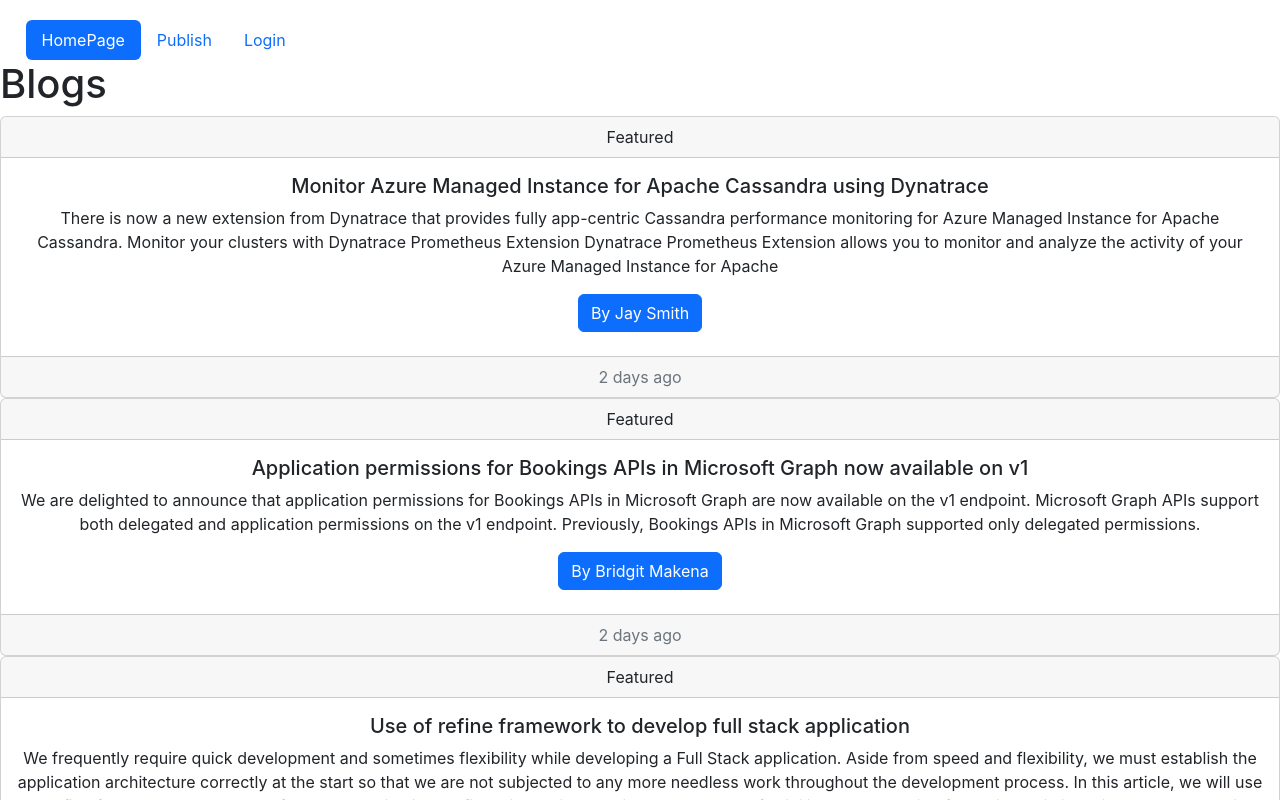
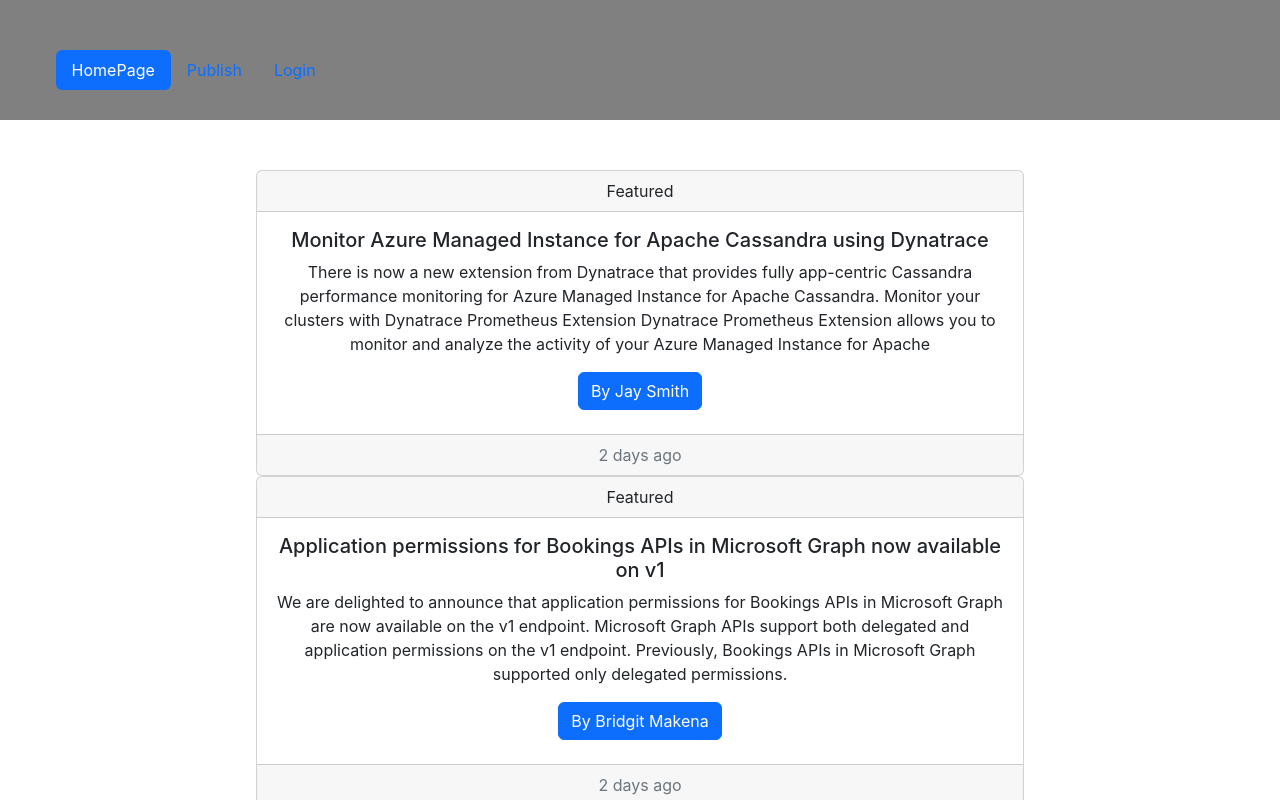
Before and after one commit to Juddymwai/The-Blog-HUB, a React (Create React App) app: page / in a window 1280 px wide. Shown: the top 800 px of the page. Built offline with nearby package versions, Linux system fonts and the light colour scheme; data requests are answered from the project's data file.

Commit message:
adds background color to the navbar

```diff
--- a/db.json
+++ b/db.json
@@ -39,6 +39,12 @@
       "Content": "fggh",
       "Author": "g",
       "id": 6
+    },
+    {
+      "Title": "",
+      "Content": "",
+      "Author": "",
+      "id": 7
     }
   ]
 }
--- a/src/components/App.js
+++ b/src/components/App.js
@@ -13,15 +13,16 @@
 
 
   return(
-      <Router>
+    <div style={{background: ""}}>
+      <Router >
 
-          <div>
+          <div style={{background: "grey"}}>
 
               <Navbar/>
 
           </div>
 
-          <Routes>
+          <Routes >
 
             <Route exact path='/' element={<HomePage />}></Route>
             <Route  exact path='/publish' element={<Publish/>}></Route>
@@ -29,6 +30,7 @@
 
           </Routes>
       </Router>
+      </div>
 
 
 
--- a/src/components/HomePage.js
+++ b/src/components/HomePage.js
@@ -1,5 +1,5 @@
 import React, {useState, useEffect}from "react";
-// import NewPostForm from "./NewPostForm"
+
 
 
 function HomePage(){
@@ -12,17 +12,12 @@
         .then((data)=> setBlogPost(data))
     }, [])
 
-    // function handleAddPost(newData){
-    //     setBlogPost([...blogPost, newData])
-
-
-    // }
 
 
 
     return (
-     <div>
-        <h1>Blogs </h1>
+     <div style={{margin:"auto", width:'60%', marginTop: 50 +"px"}}>
+        <h1></h1>
         {blogPost.map((post) => {
             return (
 
--- a/src/components/Login.js
+++ b/src/components/Login.js
@@ -3,18 +3,18 @@
 
 function Login (){
     return (
-        <div style={{margin: 50+ "px"}}>
+        <div style={{margin:"auto", width:'60%' , marginTop: 50 +"px", height: 100+"vh"}}>
             <form>
-                <div class="mb-3">
+                <div className="mb-3">
                     <label for="exampleInputEmail1" class="form-label">Email address</label>
                     <input type="email" class="form-control" id="exampleInputEmail1" aria-describedby="emailHelp" required/>
                     <div id="emailHelp" class="form-text">We'll never share your email with anyone else.</div>
                 </div>
-                <div class="mb-3">
+                <div className="mb-3">
                     <label for="exampleInputPassword1" class="form-label">Password</label>
                     <input type="password" class="form-control" id="exampleInputPassword1" required/>
                 </div>
-                <div class="mb-3 form-check">
+                <div className="mb-3 form-check">
                     <input type="checkbox" class="form-check-input" id="exampleCheck1"/>
                     <label class="form-check-label" for="exampleCheck1">Check me out</label>
                 </div>
--- a/src/components/Navbar.js
+++ b/src/components/Navbar.js
@@ -3,7 +3,7 @@
 
 function Navbar(){
     return(
-        <div>
+        <div style={{padding: 30+"px"}}>
 
             <ul class="nav nav-pills" style={{marginTop:20 +"px", marginLeft:1.6 + "em"}}>
             <li class="nav-item">
--- a/src/components/NewPostForm.js
+++ b/src/components/NewPostForm.js
@@ -30,10 +30,10 @@
 
 
     return (
-        <div style={{margin: 50+ "px"}}>
+        <div style={{margin:"auto", width:'60%', height: 100+"vh"}}>
             <h1 style={{textAlign:"center", marginTop: 50 +"px"}}>Create A New Post</h1>
 
-            <form class="mb-3" onSubmit={handleSubmit}>
+            <form className="mb-3" onSubmit={handleSubmit}>
 
                 <div>
 
@@ -41,12 +41,12 @@
                     <input type="text" class="form-control" id="exampleFormControlInput1" placeholder="Title"  onChange={(e)=>setTitle(e.target.value)}/>
                 </div>
 
-                <div class="mb-3">
+                <div className="mb-3">
                     <label  for="exampleFormControlTextarea1" class="form-label">Content: </label>
                     <textarea type="text" class="form-control" id="exampleFormControlTextarea1" rows="3" onChange={(e)=>setContent(e.target.value)}/>
                 </div>
 
-                <div class="mb-3">
+                <div className="mb-3">
                     <label >Author: </label>
 
                     <input type="text" class="form-control" id="exampleFormControlInput1" placeholder="Author"  onChange={(e)=>setAuthor(e.target.value)}/>
--- a/src/components/Publish.js
+++ b/src/components/Publish.js
@@ -14,7 +14,7 @@
 
     }
     return (
-        <div>
+        <div >
 
             <NewPostForm onHandleAddPost={handleAddPost}/>
         </div>
```
